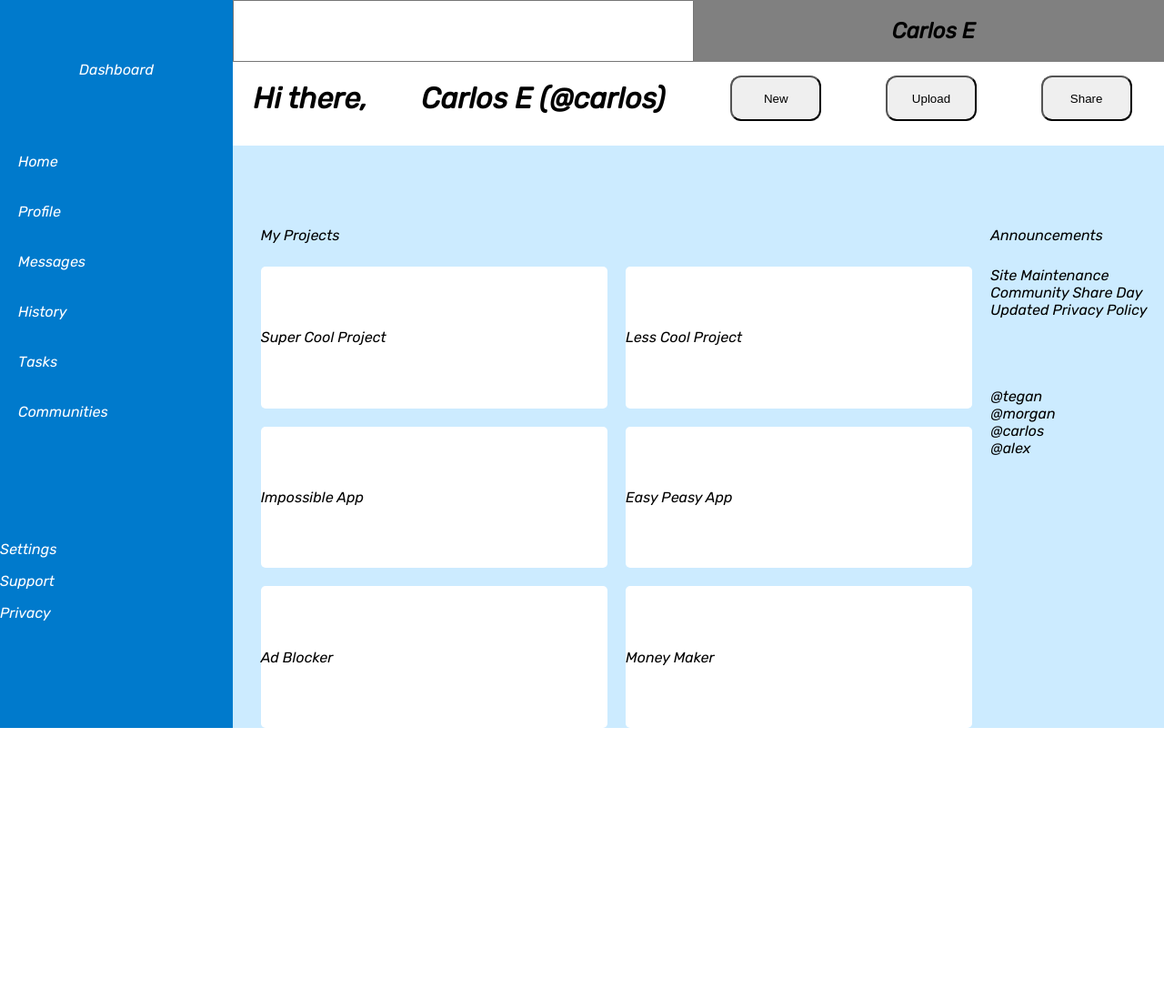
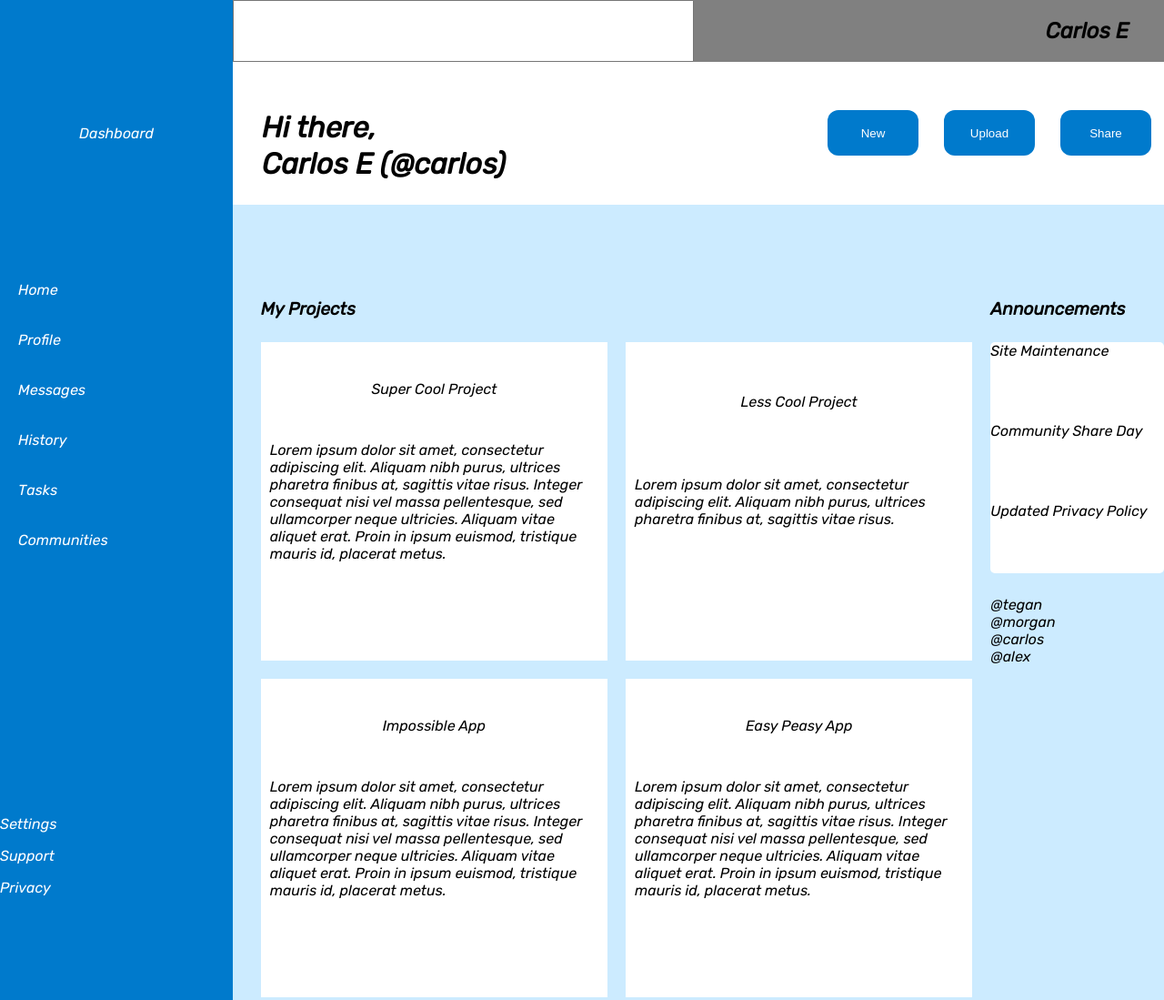
Before and after one commit to CarlosElizalde98/Admin-Dashboard, a plain HTML site: page index.html in a window 1280 px wide. Shown: the top 1099 px of the page at 91% size. Before the commit the page ends 800 px from the top, so only its background shows below. Drawn offline with Linux system fonts and the light colour scheme.

Commit message:
Made grid changes to navbar and added styling for navbar buttons.

```diff
--- a/index.html
+++ b/index.html
@@ -12,12 +12,16 @@
     <header>
         <div class="search">
             <input type="text placeholder="Search.." id="search-bar">
-            <h2 class="name">Carlos E</h2>
+            <div id="login-corner">
+                <h2 class="name">Carlos E</h2>
+            </div>
         </div>
 
         <div class="navbar">
-            <h1 class="name">Hi there,</h1>
-            <h1 class="name">Carlos E (@carlos)</h1>
+            <div id="user-info">
+                <h1 class="name">Hi there,</h1>
+                <h1 class="name">Carlos E (@carlos)</h1>
+            </div>
             <button class="nav-button">New</button>
             <button class="nav-button">Upload</button>
             <button class="nav-button">Share</button>
@@ -49,21 +53,34 @@
 
             <div class="card">
                 Super Cool Project
+                <p>Lorem ipsum dolor sit amet, consectetur adipiscing elit. Aliquam nibh purus, ultrices pharetra finibus at, sagittis vitae risus. Integer consequat nisi vel massa pellentesque, sed ullamcorper neque ultricies. Aliquam vitae aliquet erat. Proin in ipsum euismod,
+                    tristique mauris id, placerat metus.  </p>
             </div>
             <div class="card">
                 Less Cool Project
+                <p>Lorem ipsum dolor sit amet, consectetur adipiscing elit. Aliquam nibh purus, ultrices pharetra finibus at, sagittis vitae risus. </p>
             </div>
             <div class="card">
                 Impossible App
+                <p>Lorem ipsum dolor sit amet, consectetur adipiscing elit. Aliquam nibh purus,
+                    ultrices pharetra finibus at, sagittis vitae risus. Integer consequat nisi vel massa pellentesque, sed ullamcorper neque ultricies.
+                    Aliquam vitae aliquet erat. Proin in ipsum euismod, tristique mauris id, placerat metus. </p>
             </div>
             <div class="card">
                 Easy Peasy App
+                <p>Lorem ipsum dolor sit amet, consectetur adipiscing elit. Aliquam nibh purus, ultrices pharetra finibus at, sagittis vitae risus. Integer consequat nisi vel massa pellentesque,
+                    sed ullamcorper neque ultricies. Aliquam vitae aliquet erat. Proin in ipsum euismod, tristique mauris id, placerat metus. </p>
             </div>
             <div class="card">
                 Ad Blocker
+                <p>Lorem ipsum dolor sit amet, consectetur adipiscing elit. Aliquam nibh purus, ultrices pharetra finibus at, sagittis vitae risus. Integer consequat nisi vel massa pellentesque,
+                    sed ullamcorper neque ultricies. Aliquam vitae aliquet erat. </p>
             </div>
             <div class="card">
                 Money Maker
+                <p>Lorem ipsum dolor sit amet, consectetur adipiscing elit.
+                     Aliquam nibh purus, ultrices pharetra finibus at, sagittis vitae risus. Integer consequat nisi vel massa pellentesque,
+                     sed ullamcorper neque ultricies. Aliquam vitae aliquet erat. Proin in ipsum euismod, tristique mauris id, placerat metus. </p>
             </div>
         </div>
         <div class="announcement-header">
--- a/style.css
+++ b/style.css
@@ -12,17 +12,22 @@ body {
     font-family: 'Rubik', sans-serif;
 }
 
+header {
+    display: flex;
+    flex-direction: column;
+}
+
 .container {
     display: grid;
     grid-template-columns: 1fr 4fr;
-    grid-template-rows: repeat(5, 1fr);
+    grid-template-rows: 0.5fr 0.5fr repeat(3, 1fr);
     min-width: 100vw;
     min-height: 100vh;
 }
 
 .navbar {
     display: grid;
-    grid-template-columns: 1fr 2fr 1fr 1fr 1fr;
+    grid-template-columns: 1fr 0.2fr 0.2fr 0.2fr;
     grid-template-rows: 1fr;
 
 }
@@ -40,6 +45,7 @@ body {
     display: grid;
     grid-column: 1;
     grid-row: 1 / -1;
+    grid-template-rows: 0.5fr repeat(2, 1fr);
 }
 
 #sidebar-menu {
@@ -51,13 +57,34 @@ body {
     padding-left: 20px;
 }
 
+#login-corner {
+    display: grid;
+    grid-template-columns: repeat(3, 1fr);
+}
+
+#login-corner h2 {
+    grid-column: 3;
+}
+
+#user-info {
+    display: grid;
+    grid-template-rows: repeat(2, 40px);
+    justify-content: start;
+    padding: 5%;
+    margin-bottom: 2%;
+}
+
+#user-info h1 {
+    place-self: start;
+}
+
 .main-content {
     display: grid;
     gap: 25px 20px;
     grid-column: 2;
     grid-row: 2 / -1;
     grid-template-columns: 2fr 2fr 1fr;
-    grid-template-rows: repeat(5, 1fr);
+    grid-template-rows: 0.5fr repeat(4, 1fr);
     background-color: var(--main-content-color);
     align-content: space-evenly;
     padding-left: 3%;
@@ -82,22 +109,26 @@ body {
     gap: 20px 20px;
     grid-template-columns: repeat(2, 1fr);
     grid-template-rows: repeat(3, 1fr);
-
-
 }
 
 .card {
-    display: flex;
-    flex-direction: column;
-    align-items: flex-start;
-    justify-content: center;
-    background-color: white;
-    border-radius: 5px;
+    display: grid;
+    grid-template-rows: repeat(3, 0.5fr);
+    align-items: center;
+    justify-items: center;
+    background-color: var(--dashboard-text-color);
+    padding: 10px;
+
 }
 
 .announcements {
     grid-column: 3;
     grid-row: 2 / 3;
+    display: grid;
+    grid-template-rows: repeat(3, 1fr);
+    background-color: var(--dashboard-text-color);
+    border-radius: 5px;
+    row-gap: 10px;
 }
 
 .announcement-header {
@@ -120,4 +151,12 @@ body {
     width: 100px;
     border-radius: 12px;
     place-self: center;
+    background-color: var(--sidebar-color);
+    color: var(--dashboard-text-color);
+    border-style: none;
 }
+
+.main-header, .announcement-header {
+    font-weight: bold;
+    font-size: 1.2rem;
+}
```
